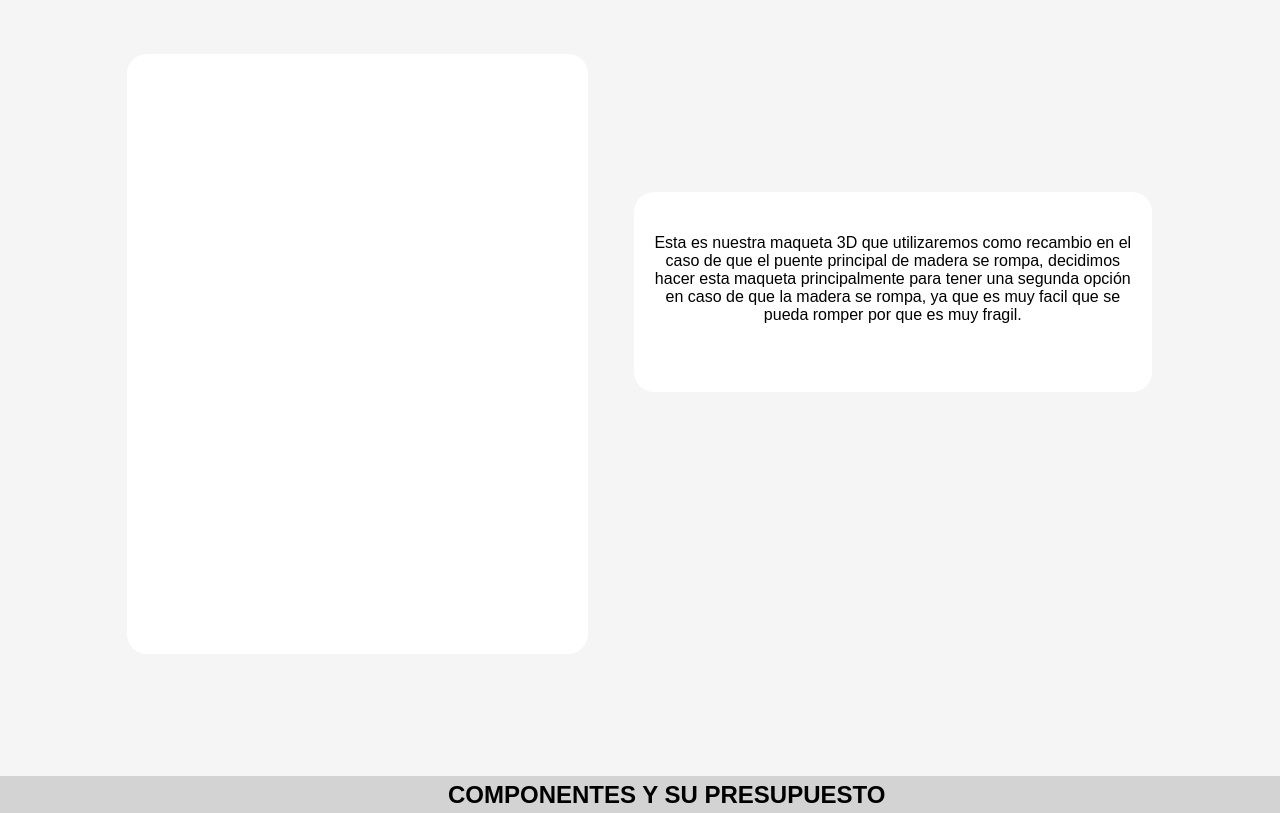
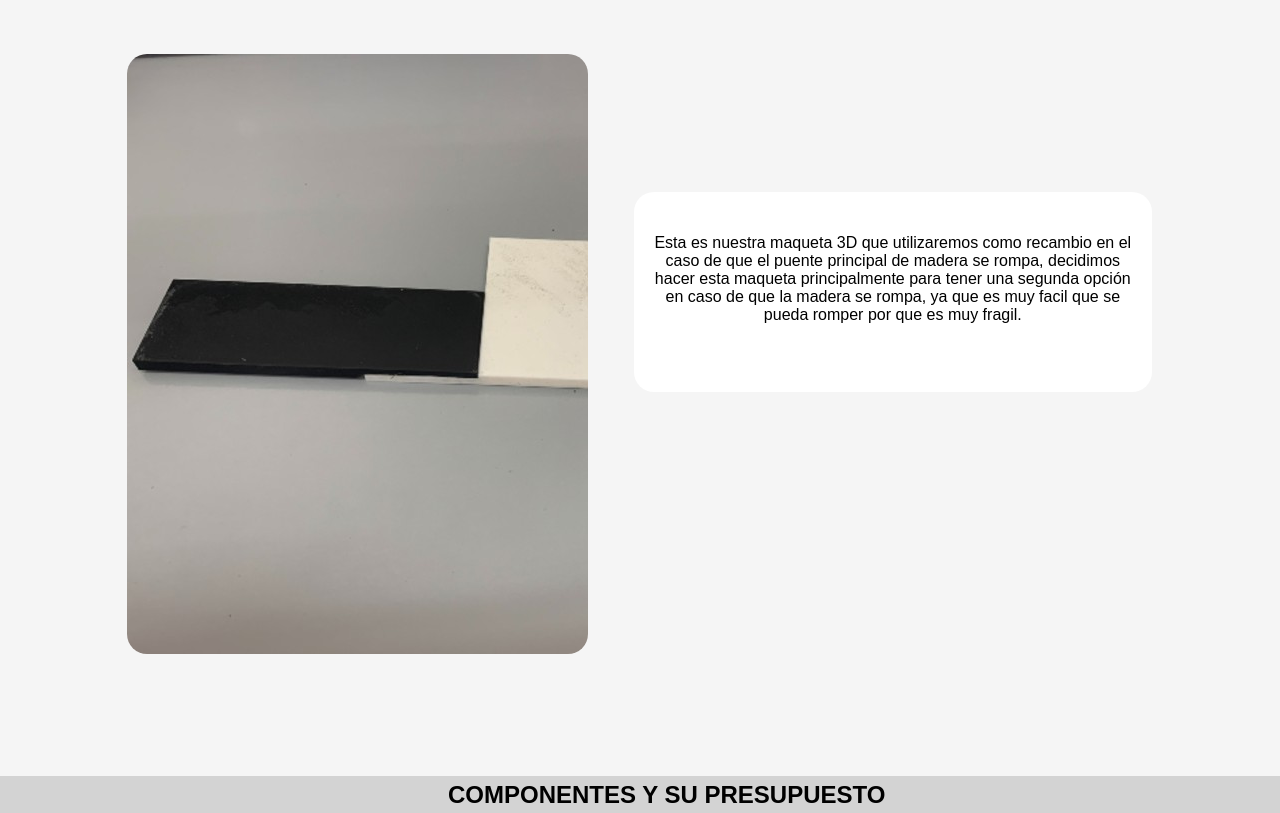
Before and after one commit to Eriiiiclopez/presentacion, a plain HTML site: page index.html in a window 1280 px wide. Shown: the part 3111-3924 px from the top of the page. Drawn offline with Linux system fonts and the light colour scheme.

Commit message:
añadir todo nuevo

```diff
--- a/index.html
+++ b/index.html
@@ -149,7 +149,7 @@
 
   <div class="cajamaqueta3d">
   <div class="imagenfinal3d">
-    <img src="">
+    <img src="MEDIA/image.jpg">
   </div>
 
   <div class="textofinal3d">
--- a/style.css
+++ b/style.css
@@ -196,6 +196,7 @@ body
 .imagenfinal3d {
 	width: 40%;
 	height: 600px;
+	overflow: hidden;
 	margin-top: 5%;
 	margin-left: 6%;
 	border-radius: 20px;
```
Also changed, not shown: MEDIA/image.jpg (added).
